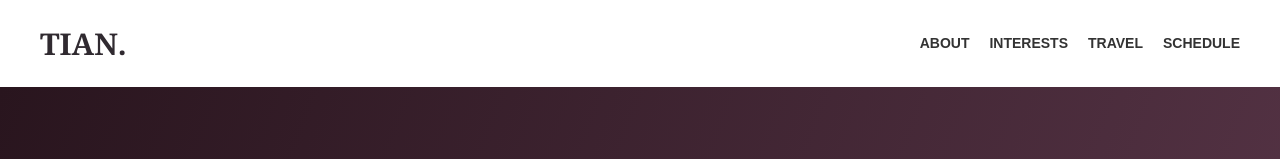
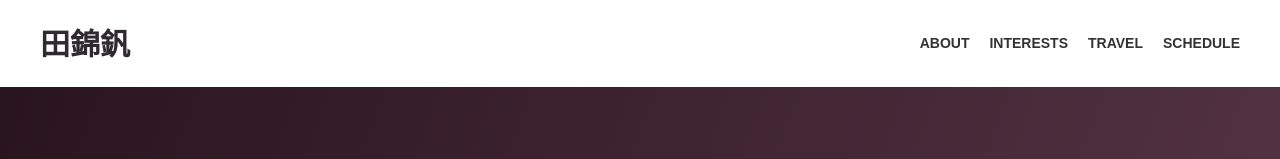
Before and after one commit to Tian0827/Tian_webclass_lab6, a plain HTML site: page index.html in a window 1280 px wide. Shown: the top 159 px of the page. Drawn offline with Linux system fonts and the light colour scheme.

Commit message:
Update index.html

```diff
--- a/index.html
+++ b/index.html
@@ -10,7 +10,7 @@
 
 <!-- Navigation -->
 <header class="nav" id="top">
-    <h2>TIAN.</h2>
+    <h2>田錦釩</h2>
     <nav>
         <a href="#about">ABOUT</a>
         <a href="#interests">INTERESTS</a>
```
